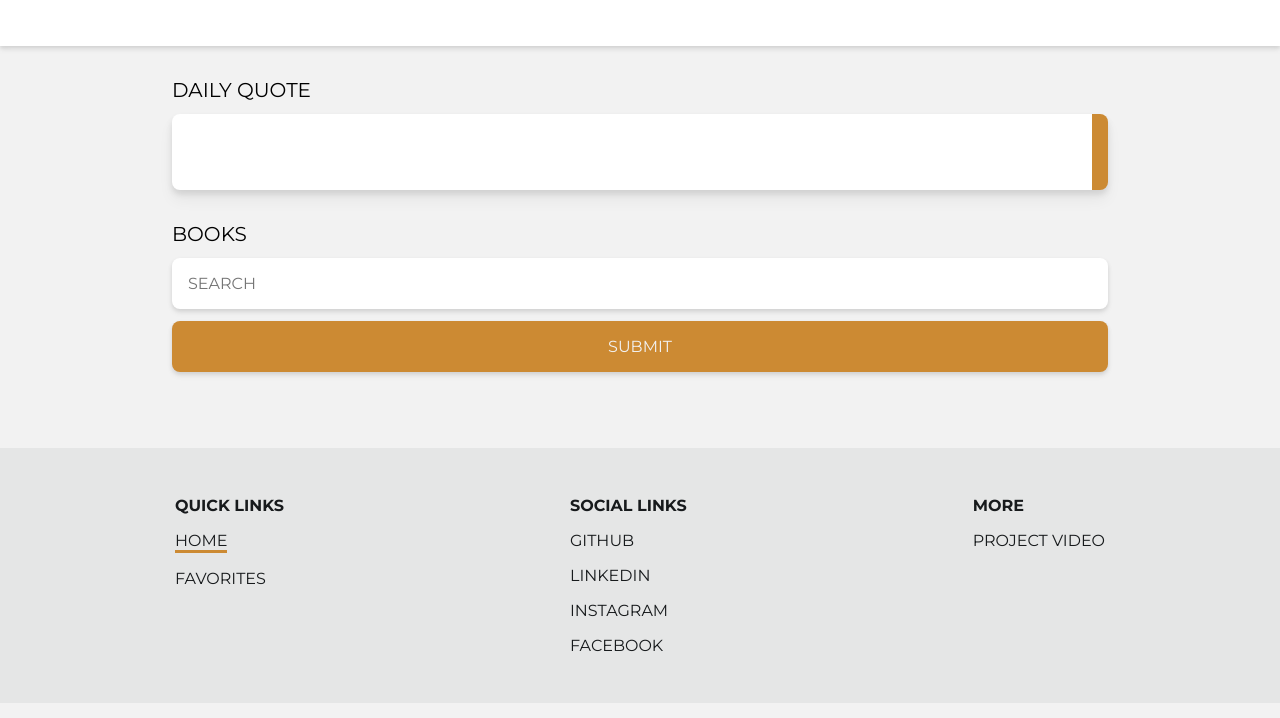
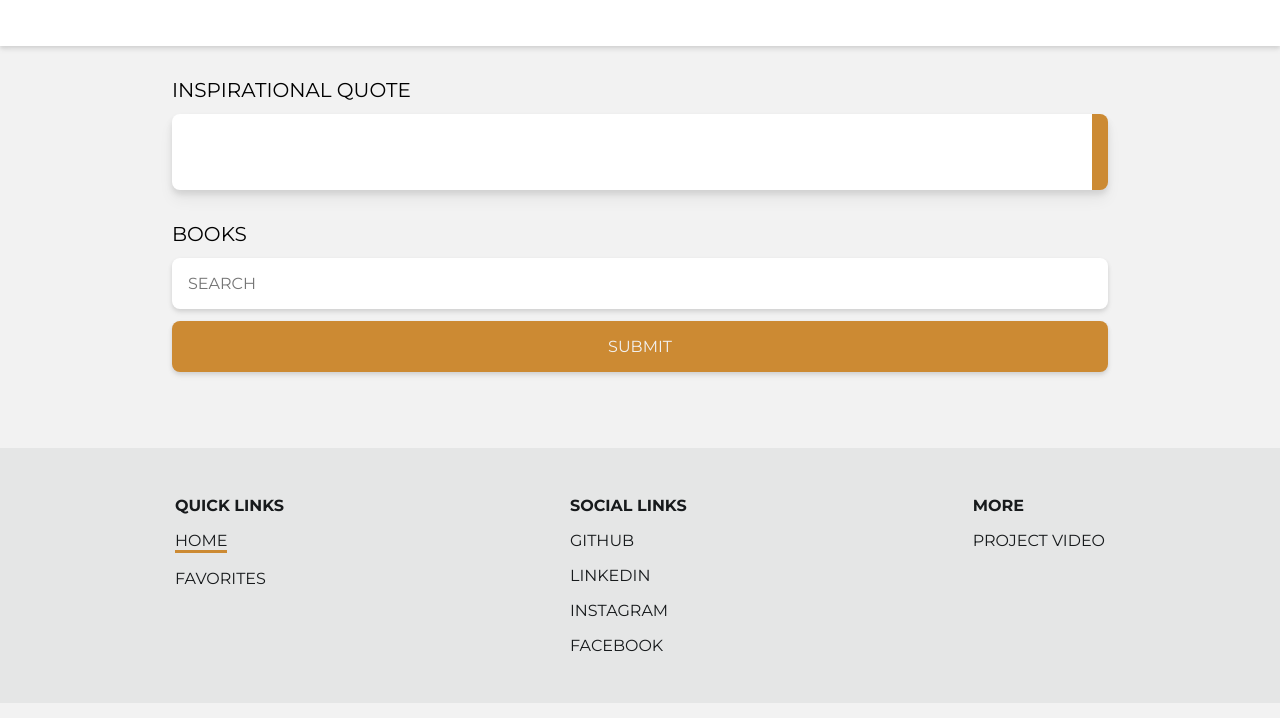
Before and after one commit to dentonflake/book-nook, a plain HTML site: page index.html in a window 1280 px wide. Shown: the part 82-800 px from the top of the page. Drawn offline with Linux system fonts and the light colour scheme; no server answers.

Commit message:
Updated daily quote to inspirational quote

```diff
--- a/index.html
+++ b/index.html
@@ -35,7 +35,7 @@
   </header>
   <main class="main">
     <section class="quote">
-      <h2 class="quote__header">DAILY QUOTE</h2>
+      <h2 class="quote__header">INSPIRATIONAL QUOTE</h2>
       <div class="quote__container">
         <p class="quote__text" id="text"></p>
         <p class="quote__author" id="author"></p>
```
